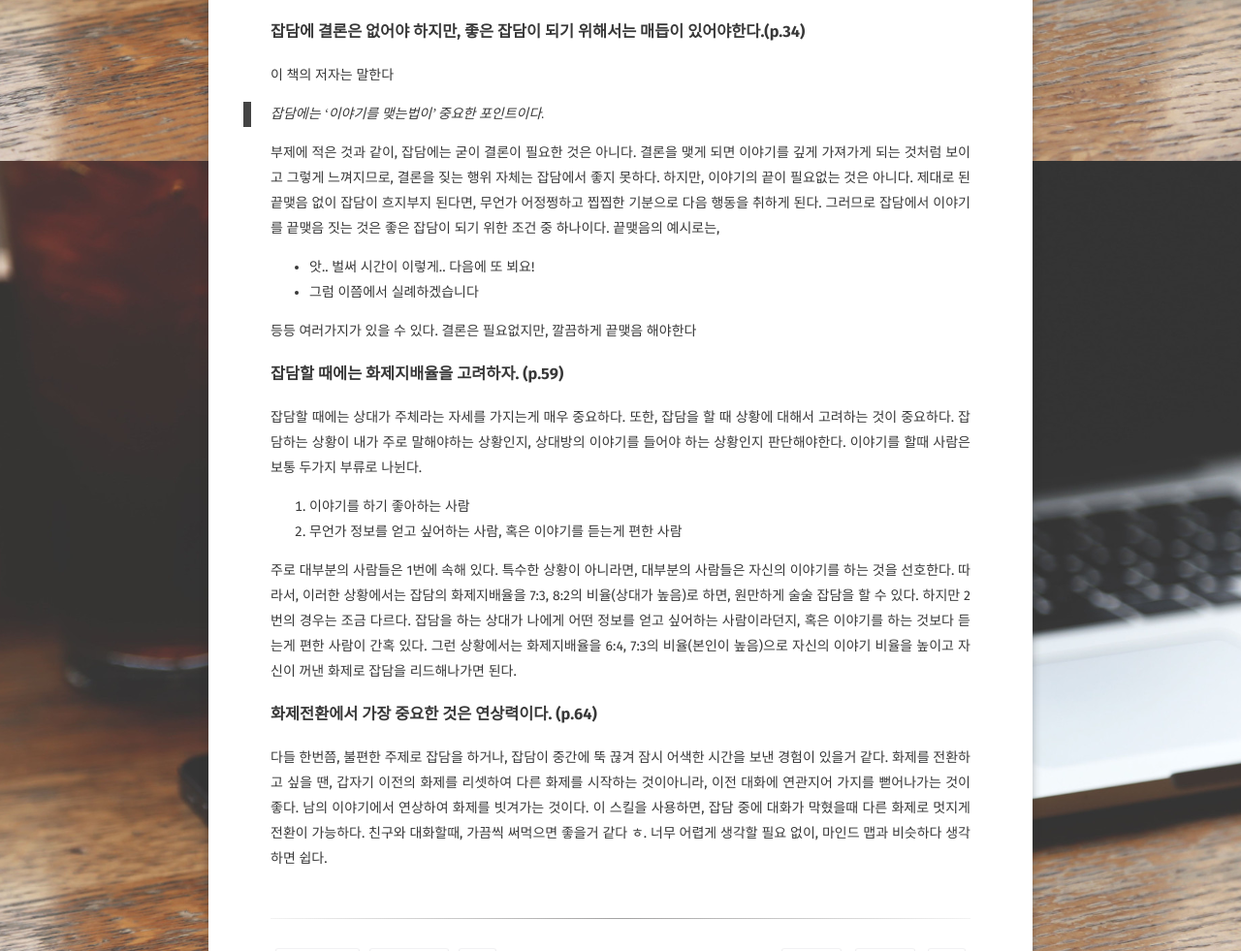
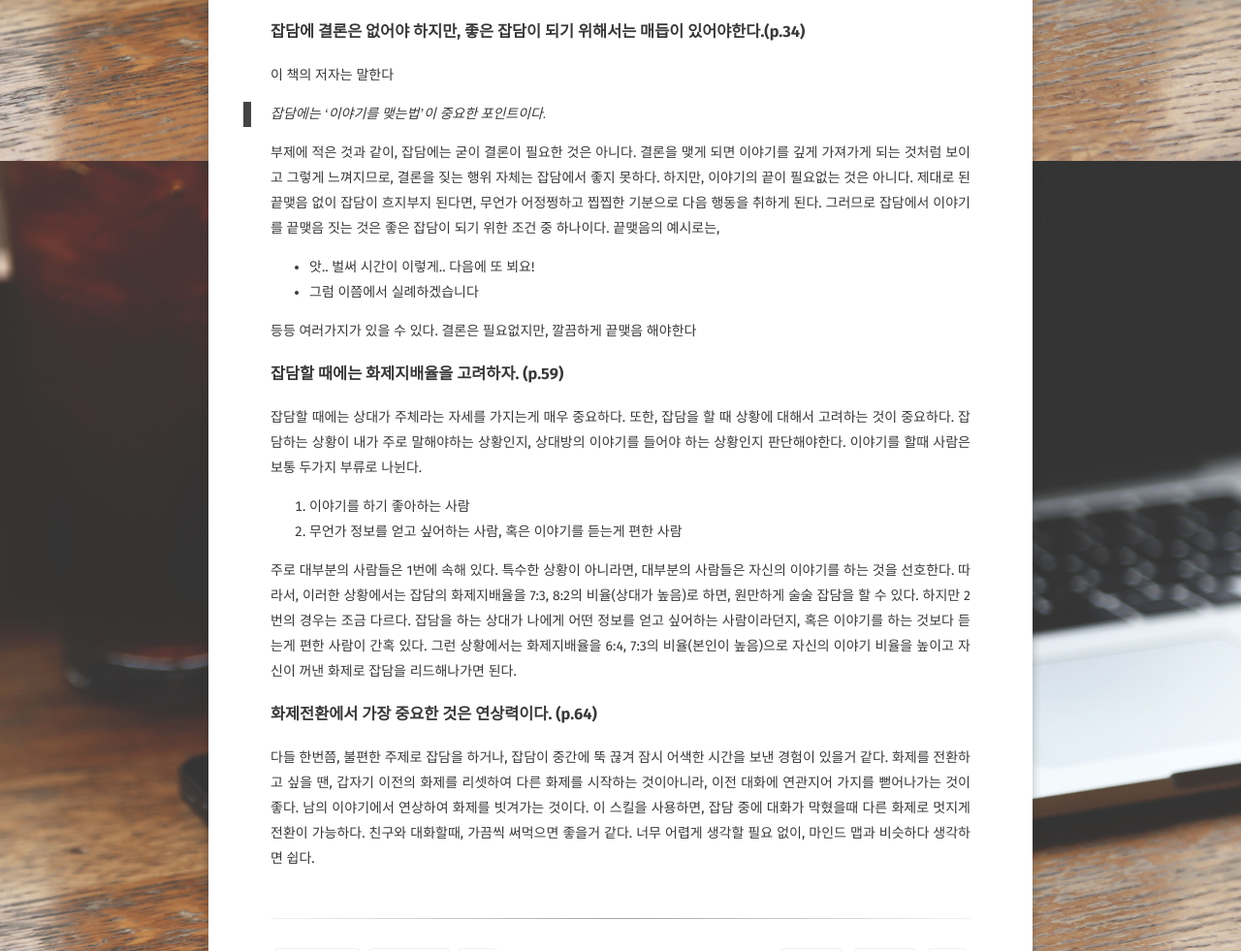
Before and after one commit to plan5886/plan5886.github.io, a Jekyll site: the page built from _posts/2019-12-13-[book]cheat.md, in a window 1280 px wide. Shown: the part 734-1715 px from the top of the page at 97% size. Built offline with Jekyll 4.4.1, drawn with Linux system fonts in a browser that asks for light colours; some web fonts are replaced; comment, search, counter and statistics services are not loaded.

```diff
--- a/_posts/2019-12-13-[book]cheat.md
+++ b/_posts/2019-12-13-[book]cheat.md
@@ -23,7 +23,7 @@ comments: true
 
 ### 잡담에 결론은 없어야 하지만, 좋은 잡담이 되기 위해서는 매듭이 있어야한다.(p.34)
 이 책의 저자는 말한다
-> 잡담에는 '이야기를 맺는법이' 중요한 포인트이다.
+> 잡담에는 '이야기를 맺는법'이 중요한 포인트이다.
 
 부제에 적은 것과 같이, 잡담에는 굳이 결론이 필요한 것은 아니다. 결론을 맺게 되면 이야기를 깊게 가져가게 되는 것처럼 보이고 그렇게 느껴지므로, 결론을 짖는 행위 자체는 잡담에서 좋지 못하다. 하지만, 이야기의 끝이 필요없는 것은 아니다. 제대로 된 끝맺음 없이 잡담이 흐지부지 된다면, 무언가 어정쩡하고 찝찝한 기분으로 다음 행동을 취하게 된다. 그러므로 잡담에서 이야기를 끝맺음 짓는 것은 좋은 잡담이 되기 위한 조건 중 하나이다. 끝맺음의 예시로는,
 
@@ -35,9 +35,9 @@ comments: true
 ### 잡담할 때에는 화제지배율을 고려하자. (p.59)
 잡담할 때에는 상대가 주체라는 자세를 가지는게 매우 중요하다. 또한, 잡담을 할 때 상황에 대해서 고려하는 것이 중요하다. 잡담하는 상황이 내가 주로 말해야하는 상황인지, 상대방의 이야기를 들어야 하는 상황인지 판단해야한다. 이야기를 할때 사람은 보통 두가지 부류로 나뉜다.
 1. 이야기를 하기 좋아하는 사람
-2. 무언가 정보를 얻고 싶어하는 사람, 혹은 이야기를 듣는게 편한 사람 <br>
+2. 무언가 정보를 얻고 싶어하는 사람, 혹은 이야기를 듣는게 편한 사람
 
 주로 대부분의 사람들은 1번에 속해 있다. 특수한 상황이 아니라면, 대부분의 사람들은 자신의 이야기를 하는 것을 선호한다. 따라서, 이러한 상황에서는 잡담의 화제지배율을 7:3, 8:2의 비율(상대가 높음)로 하면, 원만하게 술술 잡담을 할 수 있다. 하지만 2번의 경우는 조금 다르다. 잡담을 하는 상대가 나에게 어떤 정보를 얻고 싶어하는 사람이라던지, 혹은 이야기를 하는 것보다 듣는게 편한 사람이 간혹 있다. 그런 상황에서는 화제지배율을 6:4, 7:3의 비율(본인이 높음)으로 자신의 이야기 비율을 높이고 자신이 꺼낸 화제로 잡담을 리드해나가면 된다.
 
 ### 화제전환에서 가장 중요한 것은 연상력이다. (p.64)
-다들 한번쯤, 불편한 주제로 잡담을 하거나, 잡담이 중간에 뚝 끊겨 잠시 어색한 시간을 보낸 경험이 있을거 같다. 화제를 전환하고 싶을 땐, 갑자기 이전의 화제를 리셋하여 다른 화제를 시작하는 것이아니라, 이전 대화에 연관지어 가지를 뻗어나가는 것이 좋다. 남의 이야기에서 연상하여 화제를 빗겨가는 것이다. 이 스킬을 사용하면, 잡담 중에 대화가 막혔을때 다른 화제로 멋지게 전환이 가능하다. 친구와 대화할때, 가끔씩 써먹으면 좋을거 같다 ㅎ. 너무 어렵게 생각할 필요 없이, 마인드 맵과 비슷하다 생각하면 쉽다.
+다들 한번쯤, 불편한 주제로 잡담을 하거나, 잡담이 중간에 뚝 끊겨 잠시 어색한 시간을 보낸 경험이 있을거 같다. 화제를 전환하고 싶을 땐, 갑자기 이전의 화제를 리셋하여 다른 화제를 시작하는 것이아니라, 이전 대화에 연관지어 가지를 뻗어나가는 것이 좋다. 남의 이야기에서 연상하여 화제를 빗겨가는 것이다. 이 스킬을 사용하면, 잡담 중에 대화가 막혔을때 다른 화제로 멋지게 전환이 가능하다. 친구와 대화할때, 가끔씩 써먹으면 좋을거 같다. 너무 어렵게 생각할 필요 없이, 마인드 맵과 비슷하다 생각하면 쉽다.
```
